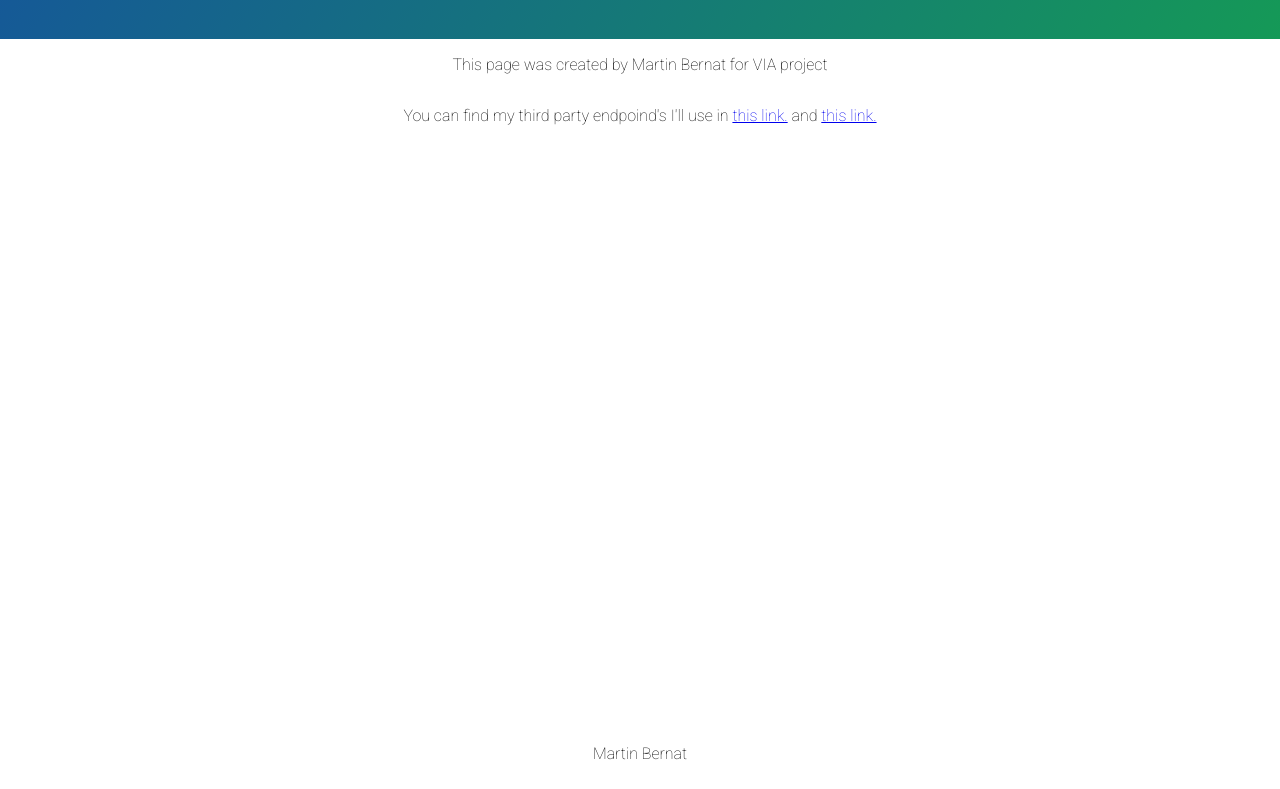
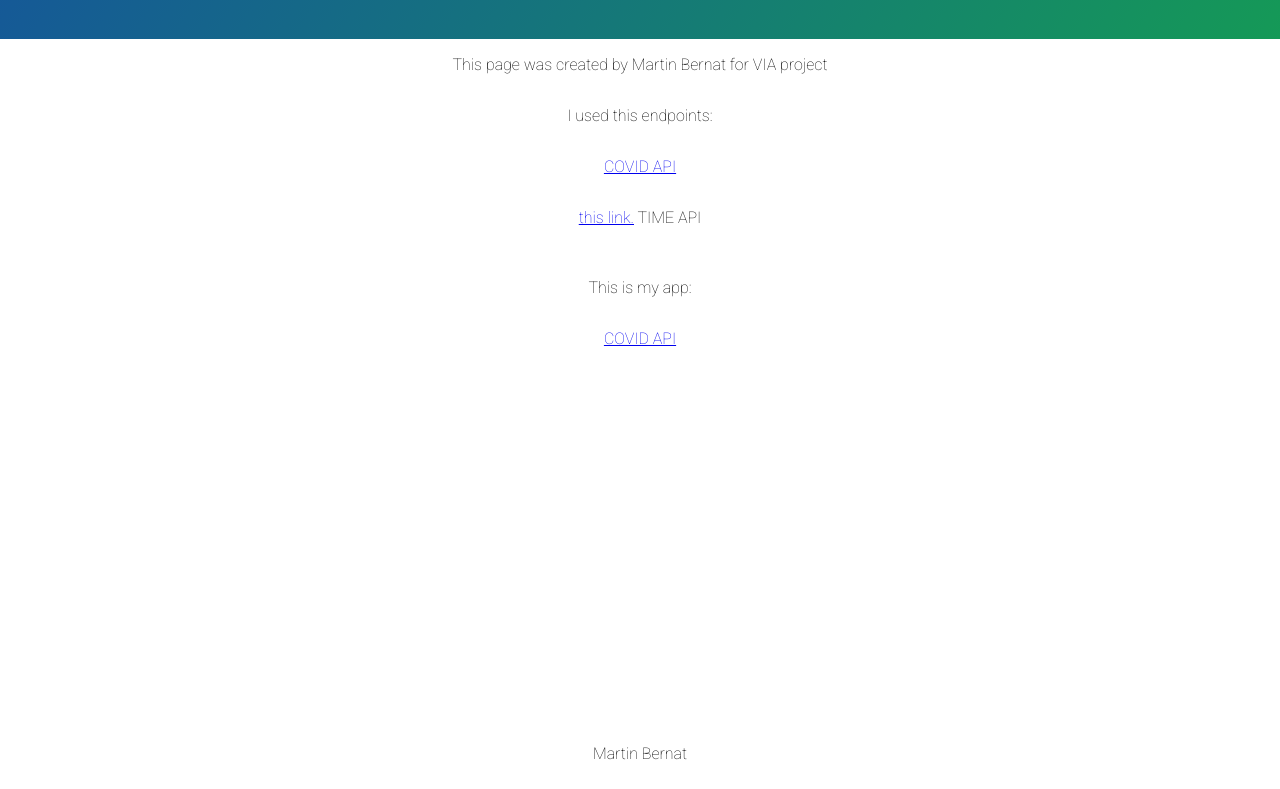
Before and after one commit to matobernat/FEL_VIA_COVID_APP, a plain HTML site: page index.html in a window 1280 px wide. Shown: the part 82-871 px from the top of the page. Drawn offline with Linux system fonts and the light colour scheme.

Commit message:
Update index.html

```diff
--- a/index.html
+++ b/index.html
@@ -14,7 +14,12 @@
   </div>
   <div class="container">
     <p>This page was created by Martin Bernat for VIA project</p>
-    <p>You can find my third party endpoind's I'll use in <a href="https://rapidapi.com/api-sports/api/covid-193/">this link.</a> and <a href="http://worldtimeapi.org">this link.</a> </p>
+    <p>I used this endpoints: </p>
+    <p> <a href="https://rapidapi.com/api-sports/api/covid-193/"> COVID API</a></p>
+    <p> <a href="http://worldtimeapi.org">this link.</a> TIME API </p>
+    <br>
+    <p>This is my app: </p>
+    <p> <a href="https://via-covid-app.herokuapp.com/static/"> COVID API</a></p>
   </div>
 </div>
 
```
